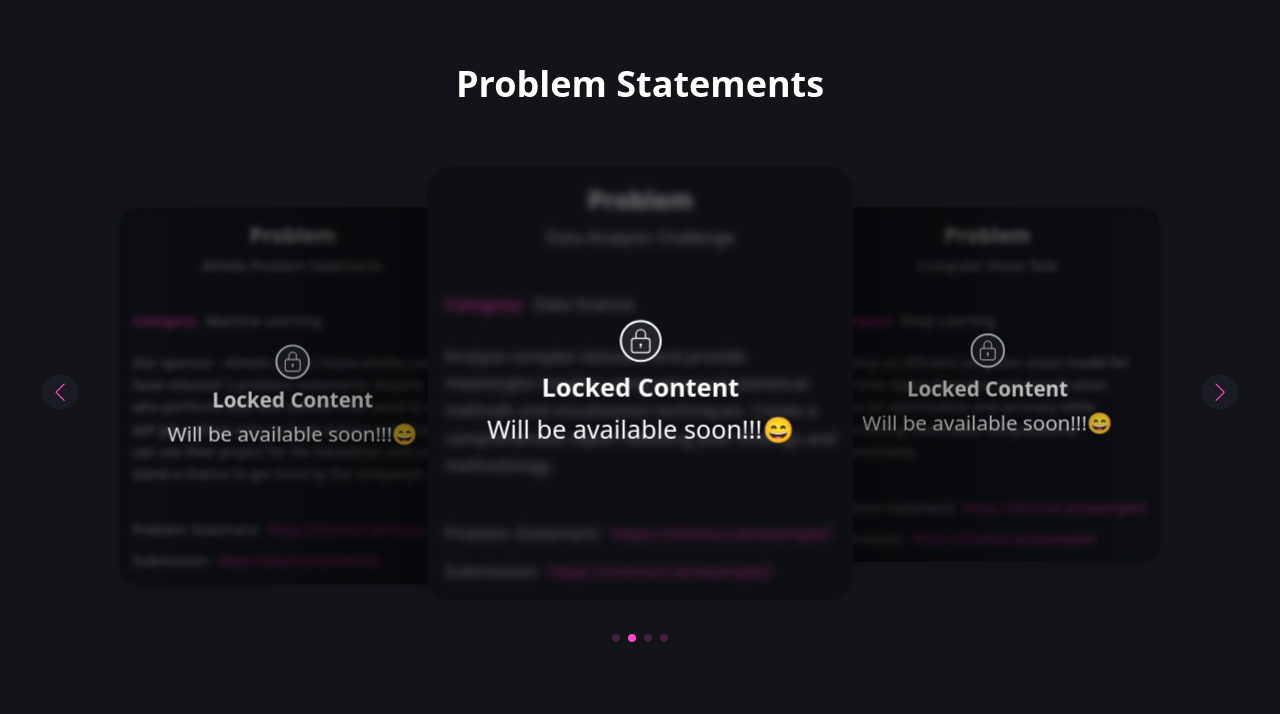
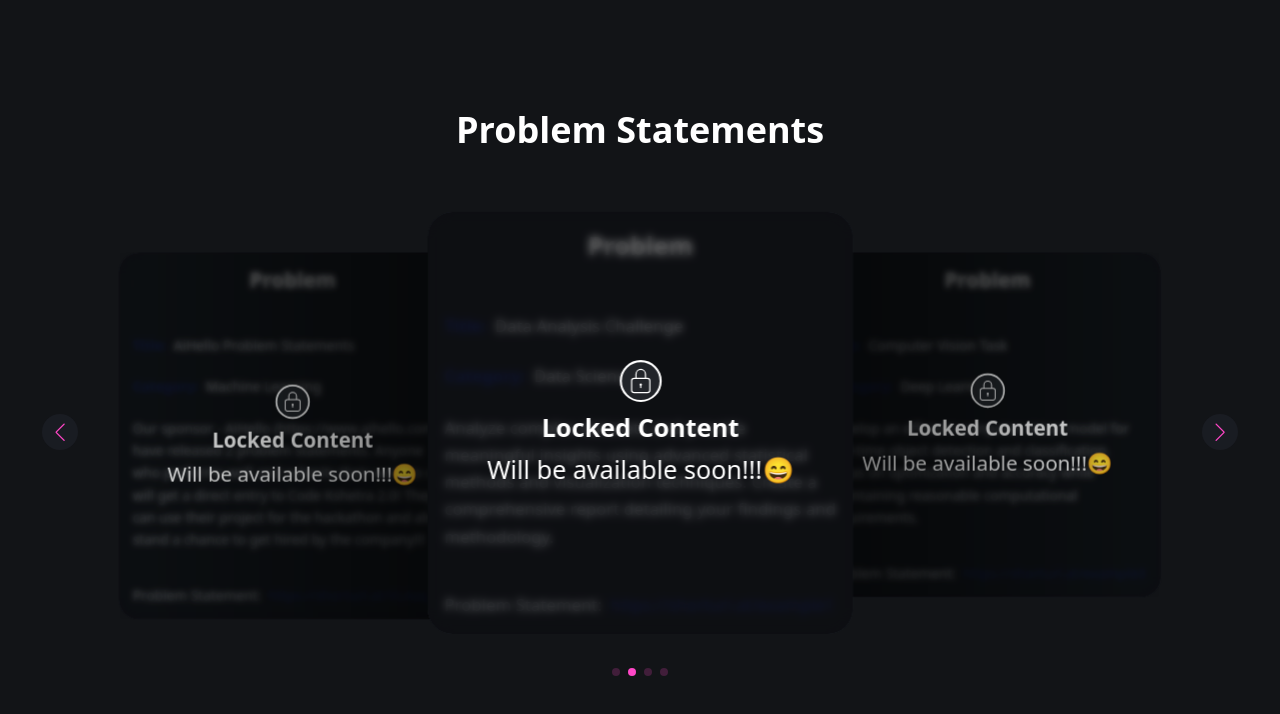
Before and after one commit to Shreyas20004/Swiper-carousel, a React (Vite) app: page / in a window 1280 px wide. Shown: the top 714 px of the page. Built offline with nearby package versions, Linux system fonts and the light colour scheme.

Commit message:
Some changes in ui

```diff
--- a/src/App.jsx
+++ b/src/App.jsx
@@ -8,7 +8,6 @@ const carouselItems = [
     description:
       "Our sponsor - AiHello (https://www.aihello.com/) have released 2 problem statements. Anyone who performs well and submits their work to us will get a direct entry to Code Kshetra 2.0! They can use their project for the hackathon and also stand a chance to get hired by the company!!!",
     problemLink: "https://shorturl.at/VLAaq",
-    submissionLink: "https://shorturl.at/ew4Gy",
   },
   {
     id: 2,
@@ -17,7 +16,7 @@ const carouselItems = [
     description:
       "Analyze complex datasets and provide meaningful insights using advanced statistical methods and visualization techniques. Create a comprehensive report detailing your findings and methodology.",
     problemLink: "https://shorturl.at/example1",
-    submissionLink: "https://shorturl.at/example2",
+
   },
   {
     id: 3,
@@ -26,7 +25,7 @@ const carouselItems = [
     description:
       "Develop an efficient computer vision model for real-time object detection and classification. Focus on optimization and accuracy while maintaining reasonable computational requirements.",
     problemLink: "https://shorturl.at/example3",
-    submissionLink: "https://shorturl.at/example4",
+
   },
   {
     id: 4,
@@ -35,15 +34,15 @@ const carouselItems = [
     description:
       "Develop an efficient computer vision model for real-time object detection and classification. Focus on optimization and accuracy while maintaining reasonable computational requirements.",
     problemLink: "https://shorturl.at/example3",
-    submissionLink: "https://shorturl.at/example4",
+
   },
 ]
 
 function App() {
   return (
     <div className="min-h-screen flex flex-col items-center justify-center p-4 sm:p-8 bg-[#121417]">
-      <h1 className="text-3xl font-bold text-center text-white sm:text-4xl">Problem Statements</h1>
-      <div className="h-[600px] w-full mt-8">
+      <h1 className="mb-8 text-3xl font-bold text-center text-white sm:text-4xl">Problem Statements</h1>
+      <div className="w-full">
         <Carousel items={carouselItems} />
       </div>
 
--- a/src/components/Card.jsx
+++ b/src/components/Card.jsx
@@ -2,7 +2,7 @@
 import { CiLock } from "react-icons/ci";
 import Overlap from "./Overlap";
 
-const Card = ({ title, category, description, problemLink, submissionLink }) => {
+const Card = ({ title, category, description, problemLink}) => {
     let screen = window.screen.width
     const sizeAdjust = (screen) => {
         if (screen >= 640) {
@@ -14,17 +14,21 @@ const Card = ({ title, category, description, problemLink, submissionLink }) =>
         }
     }
     return (
-        <div className="card-container relative w-full h-full  rounded-3xl overflow-hidden bg-[#1c1f26]  shadow-lg transition-all duration-300 ease-in-out hidden ">
+        <div className="card-container relative w-full h-full  rounded-3xl overflow-hidden bg-[#1c1f26f4] bg-blend-overlay bg-cover  transition-all duration-300 ease-in-out hidden ">
             <div className="flex flex-col w-full h-full gap-6 p-4 select-none ">
                 {/* Header */}
                 <div className="mb-4 text-center">
                     <Overlap />
-                    <h3 className="text-gray-200 ">{title}</h3>
+                </div>
+
+                <div className="flex items-center gap-2">
+                    <span className="text-[#1d296e] font-semibold">Title:</span>
+                    <span className="text-gray-200">{title}</span>
                 </div>
 
                 {/* Category */}
                 <div className="flex items-center gap-2">
-                    <span className="text-[#ff47c7] font-semibold">Category:</span>
+                    <span className="text-[#1d296e] font-semibold">Category:</span>
                     <span className="text-gray-200">{category}</span>
                 </div>
 
@@ -39,22 +43,11 @@ const Card = ({ title, category, description, problemLink, submissionLink }) =>
                         <span className="text-gray-300">Problem Statement:</span>
                         <a
                             href={problemLink}
-                            className="text-[#ff47c7] hover:text-[#ff71d4] transition-colors"
+                            className="text-[#1d296e] hover:text-[#1d296e] transition-colors"
                             target="_blank"
                             rel="noopener noreferrer"
                         >
                             {problemLink}
-                        </a>
-                    </div>
-                    <div className="flex items-center gap-2">
-                        <span className="text-gray-300">Submission:</span>
-                        <a
-                            href={submissionLink}
-                            className="text-[#ff47c7] hover:text-[#ff71d4] transition-colors"
-                            target="_blank"
-                            rel="noopener noreferrer"
-                        >
-                            {submissionLink}
                         </a>
                     </div>
                 </div>
--- a/src/components/Carousel.jsx
+++ b/src/components/Carousel.jsx
@@ -60,7 +60,6 @@ const Carousel = ({ items }) => {
               category={item.category}
               description={item.description}
               problemLink={item.problemLink}
-              submissionLink={item.submissionLink}
             />
           </SwiperSlide>
         ))}
```
